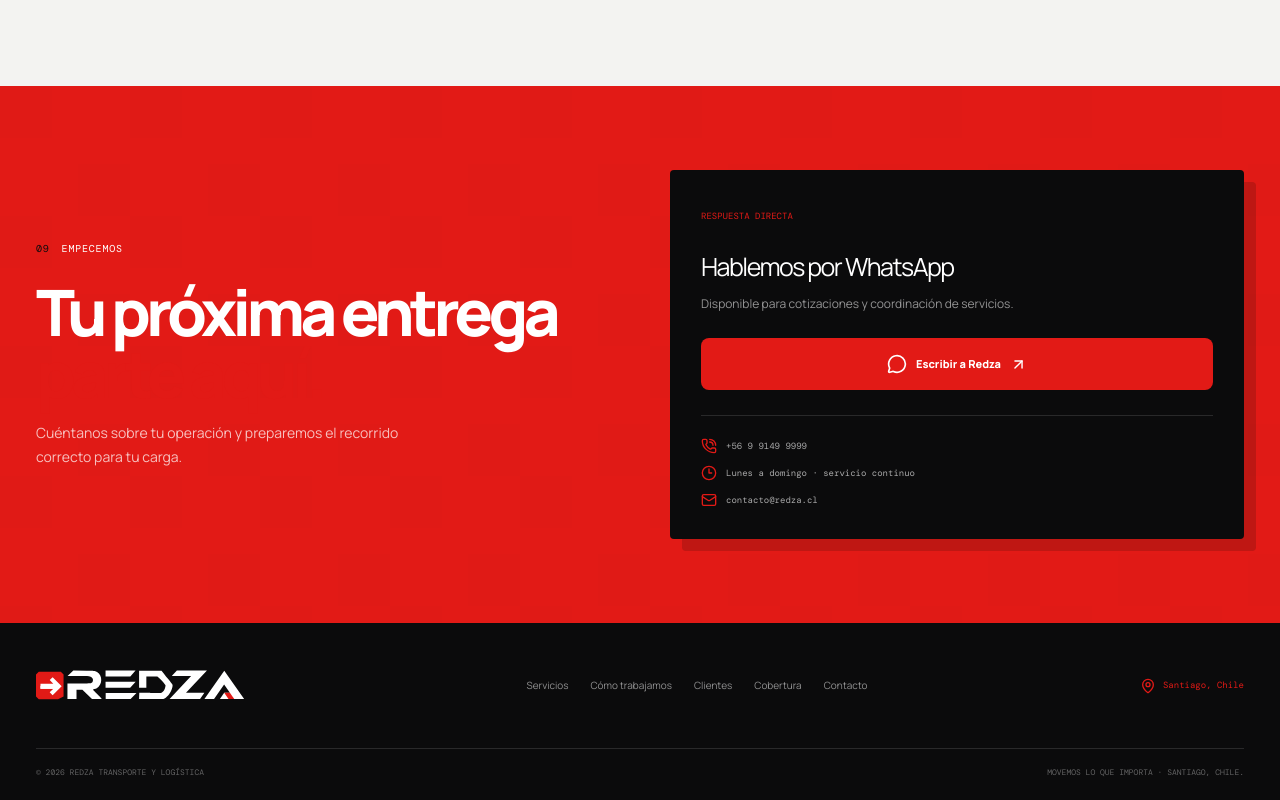
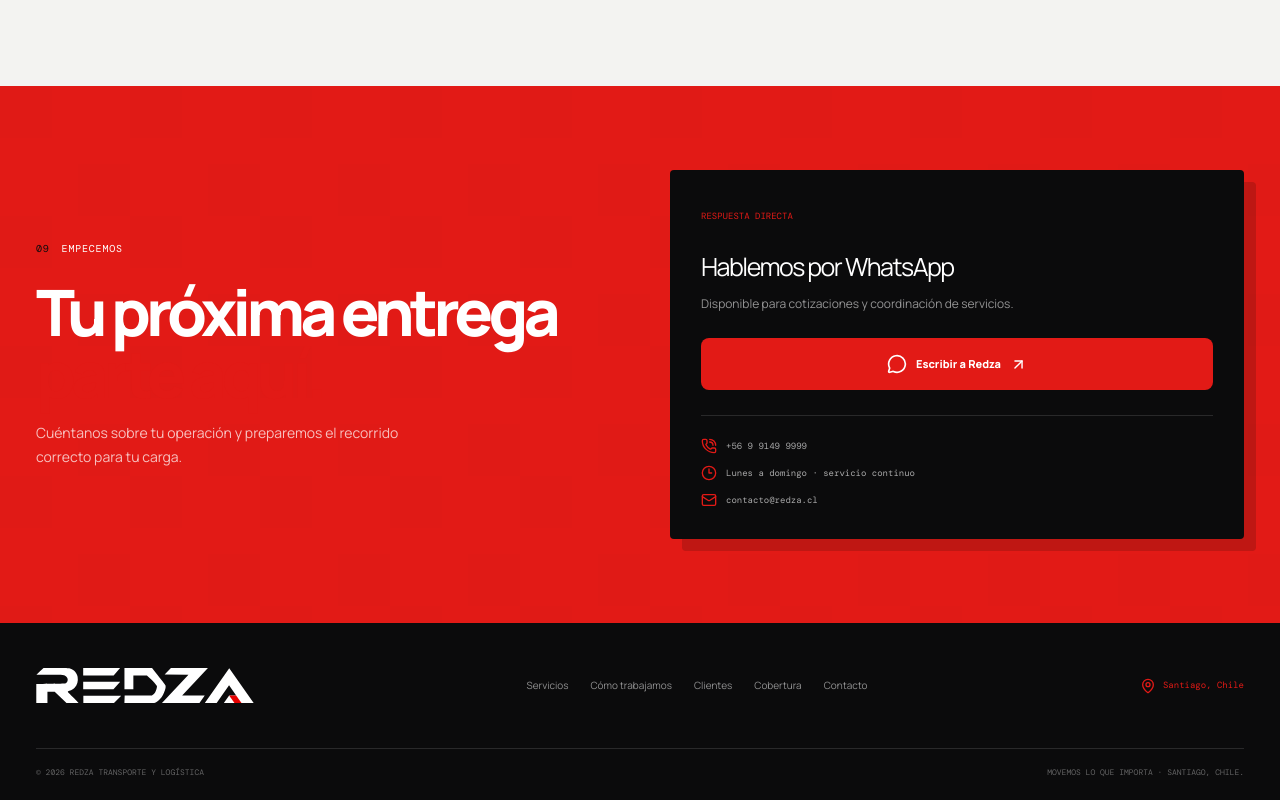
Before and after one commit to bobo-labs/redza-website, a Next.js app: page / in a window 1280 px wide. Shown: the part 5758-6558 px from the top of the page. Built offline with nearby package versions, Linux system fonts and the light colour scheme.

Commit message:
Restore animated footer brand with SVG assets

```diff
--- a/src/app/globals.css
+++ b/src/app/globals.css
@@ -132,12 +132,14 @@
 .client-note > svg { flex: 0 0 auto; color: var(--red); }.client-note strong { display: block; margin-bottom: 13px; font-size: 20px; letter-spacing: -.05em; }.client-note p { color: rgba(255,255,255,.56); font-size: 12px; line-height: 1.75; }.client-note .text-link { margin-top: 20px; color: var(--red); }
 .numbers-section { background: var(--cream); }.numbers-grid { grid-template-columns: 1fr 1fr; }.numbers-list { border-top: 1px solid var(--line); }.numbers-list div { display: flex; align-items: center; gap: 45px; padding: 24px 0; border-bottom: 1px solid var(--line); }.numbers-list strong { color: var(--red); font-family: var(--font-dm-mono), monospace; font-size: 12px; font-weight: 400; }.numbers-list span { font-size: 22px; font-weight: 700; letter-spacing: -.05em; }
 .contact-section { padding: 84px 0; background: var(--red); color: white; }.contact-grid { grid-template-columns: 1fr 1fr; align-items: center; }.contact-section .eyebrow { color: white; }.contact-section .eyebrow span { color: var(--ink); }.contact-section h2 { margin-bottom: 15px; }.contact-section > .shell > div > p:last-child { max-width: 400px; color: rgba(255,255,255,.72); font-size: 14px; line-height: 1.7; }.contact-card { padding: 31px; border-radius: 14px; background: var(--ink); }.contact-kicker { color: var(--red); font-family: var(--font-dm-mono), monospace; font-size: 9px; text-transform: uppercase; }.contact-card h3 { margin: 23px 0 10px; font-size: 25px; letter-spacing: -.06em; }.contact-card p { color: rgba(255,255,255,.56); font-size: 12px; }.contact-action { display: flex; align-items: center; justify-content: center; gap: 9px; margin: 25px 0; padding: 16px; border-radius: 8px; background: var(--red); color: white; font-size: 11px; font-weight: 800; transition: transform .2s ease; }.contact-details { display: grid; gap: 11px; padding-top: 22px; border-top: 1px solid rgba(255,255,255,.12); }.contact-details a, .contact-details span { display: flex; align-items: center; gap: 9px; color: rgba(255,255,255,.65); font-family: var(--font-dm-mono), monospace; font-size: 9px; }.contact-details svg { color: var(--red); }
-.site-footer { background: var(--ink); color: white; }.footer-top { min-height: 125px; display: flex; align-items: center; justify-content: space-between; gap: 30px; }.footer-brand { position: relative; width: 170px; height: 34px; overflow: hidden; isolation: isolate; }.footer-brand .brand-logo { position: relative; z-index: 2; height: 27px; transition: opacity .5s ease; }.footer-brand-stage { position: absolute; inset: 0; z-index: 3; overflow: hidden; pointer-events: none; }.footer-truck { position: absolute; top: 2px; left: 0; width: 126px; height: 30px; object-fit: contain; opacity: 0; filter: none; transform: translate3d(-126px, 0, 0); will-change: transform, opacity; }
-.footer-brand:hover .brand-logo { animation: footer-logo-consume 1.45s cubic-bezier(.2,.65,.25,1) both; }
-.footer-brand:hover .footer-truck { animation: footer-truck-move 1.65s cubic-bezier(.42, 0, 1, 1) both, footer-truck-reveal 1.65s ease-out both; }
-@keyframes footer-logo-consume { 0% { opacity: 1; } 38% { opacity: .78; } 72% { opacity: .2; } 100% { opacity: 0; } }
-@keyframes footer-truck-move { from { transform: translate3d(-126px, 0, 0); } to { transform: translate3d(22px, 0, 0); } }
-@keyframes footer-truck-reveal { 0% { opacity: 0; } 18% { opacity: 0; } 48% { opacity: 1; } 100% { opacity: 1; } }
+.site-footer { background: var(--ink); color: white; }.footer-top { min-height: 125px; display: flex; align-items: center; justify-content: space-between; gap: 30px; }.footer-brand { position: relative; width: 218px; height: 88px; overflow: hidden; isolation: isolate; }.footer-brand-stage { position: absolute; inset: 0; overflow: hidden; pointer-events: none; }.footer-lettering, .footer-truck, .footer-full-logo { position: absolute; display: block; width: 100%; height: auto; left: 0; object-fit: contain; will-change: transform, opacity; }.footer-lettering { z-index: 2; top: 30%; opacity: 1; }.footer-truck { z-index: 3; top: 44.5%; opacity: 0; transform: translate3d(-105%, 0, 0); }.footer-full-logo { z-index: 4; top: 0; opacity: 0; }
+.footer-brand:is(:hover, :focus-visible) .footer-lettering { animation: footer-lettering-stage 1.8s cubic-bezier(.2,.65,.25,1) both; }
+.footer-brand:is(:hover, :focus-visible) .footer-truck { animation: footer-truck-stage 1.8s cubic-bezier(.2,.7,.2,1) both; }
+.footer-brand:is(:hover, :focus-visible) .footer-full-logo { animation: footer-full-logo-stage 1.8s ease both; }
+@keyframes footer-lettering-stage { 0%, 18% { opacity: 1; transform: translateY(0); } 58% { opacity: .15; transform: translateY(-30%); } 76%, 100% { opacity: 0; transform: translateY(-30%); } }
+@keyframes footer-truck-stage { 0%, 12% { opacity: 0; transform: translate3d(-105%, 0, 0); } 20% { opacity: 1; } 66% { opacity: 1; transform: translate3d(0, 0, 0); } 82%, 100% { opacity: 0; transform: translate3d(0, 0, 0); } }
+@keyframes footer-full-logo-stage { 0%, 65% { opacity: 0; } 84%, 100% { opacity: 1; } }
+@media (prefers-reduced-motion: reduce) { .footer-brand:is(:hover, :focus-visible) .footer-lettering, .footer-brand:is(:hover, :focus-visible) .footer-truck, .footer-brand:is(:hover, :focus-visible) .footer-full-logo { animation: none; } }
 .footer-links { display: flex; gap: 22px; color: rgba(255,255,255,.55); font-size: 10px; }.footer-location { display: flex; align-items: center; gap: 7px; color: var(--red); font-family: var(--font-dm-mono), monospace; font-size: 9px; }.footer-bottom { display: flex; justify-content: space-between; padding: 17px 0 22px; border-top: 1px solid rgba(255,255,255,.12); color: rgba(255,255,255,.36); font-family: var(--font-dm-mono), monospace; font-size: 8px; text-transform: uppercase; }
 @media (min-width: 901px) {
   .hero { --hero-stage-height: clamp(720px, calc(100svh - 136px), 960px); min-height: var(--hero-stage-height); }
@@ -203,10 +205,8 @@
 .service-card .card-top { min-height: 52px; }
 .map-card::after { position: absolute; z-index: 0; inset: 0; background: url('/images/redza%20branding/redesign/redza%20route%20system.svg') center / 155% auto no-repeat; content: ''; opacity: .16; pointer-events: none; }
 .map-card > .map-lines, .map-card > .map-route, .map-card > .map-point, .map-card > .map-footer { z-index: 1; }
-.footer-brand { width: 218px; height: 38px; overflow: visible; }
-.footer-brand .footer-lockup { width: 218px; height: auto; }
 @media (max-width: 900px) { .hero-route-system { right: -260px; bottom: 120px; width: 780px; opacity: .14; } }
-@media (max-width: 520px) { .brand-logo-new, .footer-brand, .footer-brand .footer-lockup { width: 188px; } .hero-route-system { right: -340px; bottom: 150px; width: 700px; } }
+@media (max-width: 520px) { .brand-logo-new, .footer-brand { width: 188px; }.footer-brand { height: 76px; } .hero-route-system { right: -340px; bottom: 150px; width: 700px; } }
 
 /* Interactive regional coverage map. The map keeps the Redza palette restrained so the active region owns the moment. */
 .regions-map-card { min-height: 560px; padding: 17px; background: #151518; }
--- a/src/app/page.tsx
+++ b/src/app/page.tsx
@@ -182,7 +182,7 @@
 
       <section className="contact-section" id="contacto"><div className="shell contact-grid"><div><p className="eyebrow"><span>09</span> Empecemos</p><h2>Tu próxima entrega<br /><em>parte aquí.</em></h2><p>Cuéntanos sobre tu operación y preparemos el recorrido correcto para tu carga.</p></div><div className="contact-card"><div><span className="contact-kicker">Respuesta directa</span><h3>Hablemos por WhatsApp</h3><p>Disponible para cotizaciones y coordinación de servicios.</p></div><a className="contact-action" href={whatsappLink} target="_blank" rel="noreferrer"><MessageCircle size={20} /> Escribir a Redza <ArrowUpRight size={17} /></a><div className="contact-details"><a href="tel:+56991499999"><PhoneCall size={16} /> +56 9 9149 9999</a><span><Clock3 size={16} /> Lunes a domingo · servicio continuo</span><a href="mailto:contacto@redza.cl"><Mail size={16} /> contacto@redza.cl</a></div></div></div></section>
 
-      <footer className="site-footer"><div className="shell footer-top"><a href="#inicio" className="brand footer-brand"><Image src="/images/redza branding/redesign/redza brand lockup.svg" alt="Redza Transporte y Logística" width={2510} height={430} className="brand-logo footer-lockup" /></a><div className="footer-links"><a href="#servicios">Servicios</a><a href="#metodo">Cómo trabajamos</a><a href="#clientes">Clientes</a><a href="#cobertura">Cobertura</a><a href="#contacto">Contacto</a></div><div className="footer-location"><MapPin size={16} /> Santiago, Chile</div></div><div className="shell footer-bottom"><span>© 2026 Redza Transporte y Logística</span><span>Movemos lo que importa · Santiago, Chile.</span></div></footer>
+      <footer className="site-footer"><div className="shell footer-top"><a href="#inicio" className="brand footer-brand" aria-label="Redza, volver al inicio"><span className="footer-brand-stage" aria-hidden="true"><Image src="/images/redza branding/redza white lettering svg.svg" alt="" width={2182} height={350} className="footer-lettering" /><Image src="/images/redza branding/white truck.svg" alt="" width={2183} height={488} className="footer-truck" /><Image src="/images/redza branding/redza white svg.svg" alt="" width={2183} height={880} className="footer-full-logo" /></span></a><div className="footer-links"><a href="#servicios">Servicios</a><a href="#metodo">Cómo trabajamos</a><a href="#clientes">Clientes</a><a href="#cobertura">Cobertura</a><a href="#contacto">Contacto</a></div><div className="footer-location"><MapPin size={16} /> Santiago, Chile</div></div><div className="shell footer-bottom"><span>© 2026 Redza Transporte y Logística</span><span>Movemos lo que importa · Santiago, Chile.</span></div></footer>
     </main>
   );
 }
```
Also changed, not shown: public/images/redza branding/redza white svg.svg (added), public/images/redza branding/white truck.svg (added).
